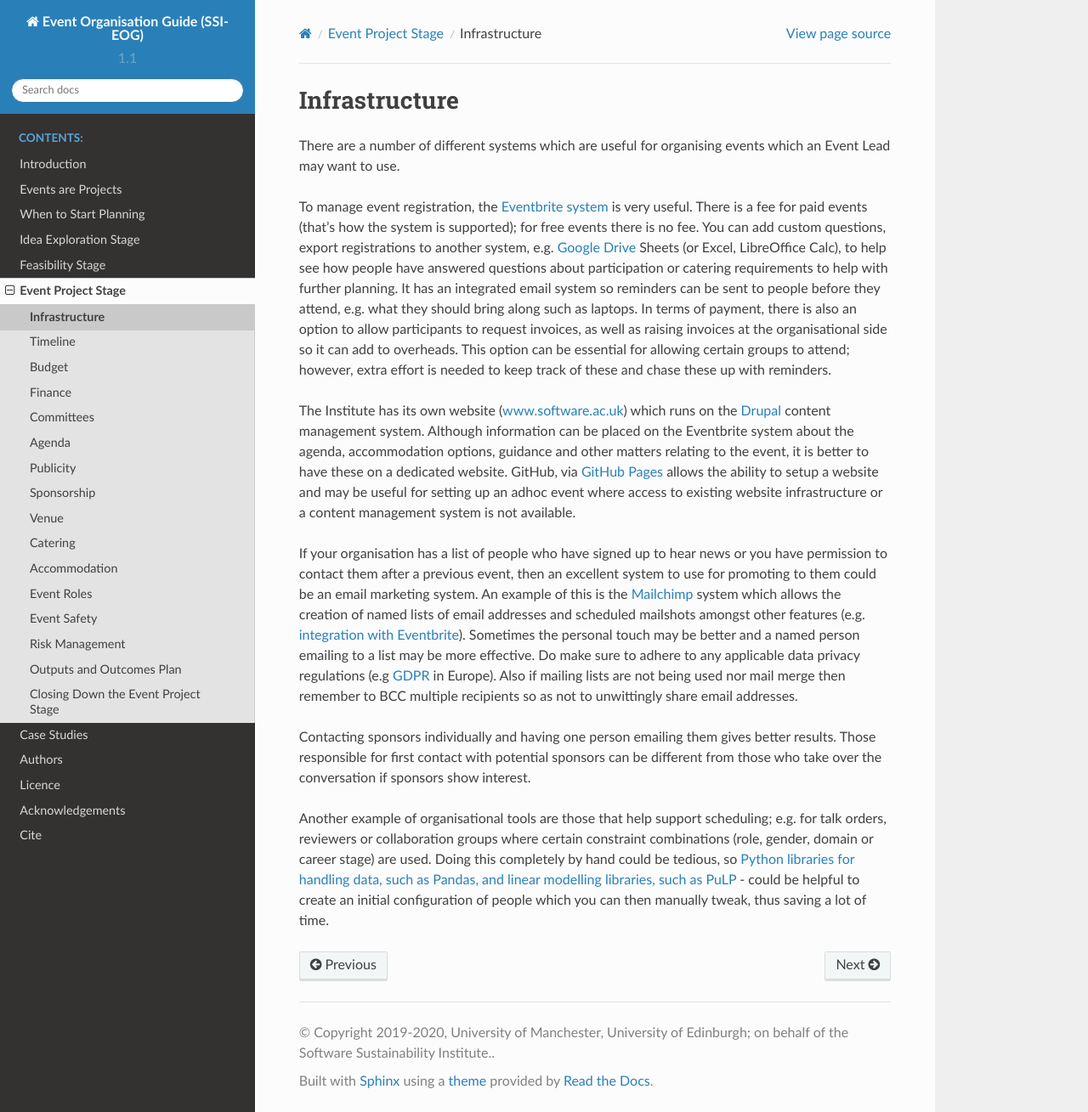
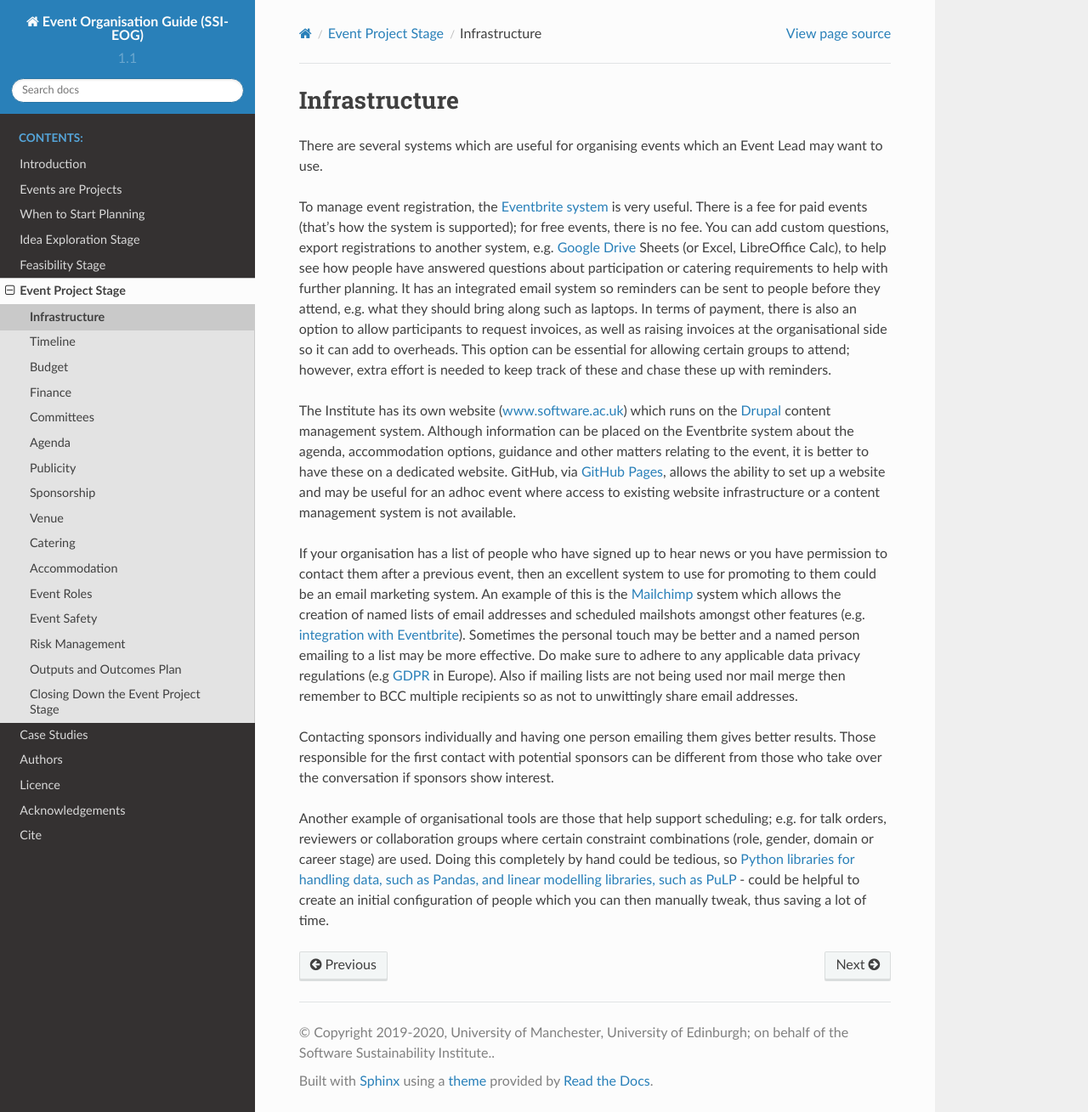
Before and after one commit to softwaresaved/event-organisation-guide, a Sphinx documentation site: the page built from docs/eog/eps-infrastructure.rst, in a window 1280 px wide and 1309 px high. Shown: the whole window at 85% size. Built offline with Sphinx 7.4.7 and the Read the Docs theme 2.0.0, drawn with Linux system fonts in a browser that asks for light colours.

Commit message:
Update eps-infrastructure.rst

```diff
--- a/docs/eog/eps-infrastructure.rst
+++ b/docs/eog/eps-infrastructure.rst
@@ -3,14 +3,14 @@
 Infrastructure
 ==============
 
-There are a number of different systems which are useful for organising events which an Event Lead may want to use.
+There are several systems which are useful for organising events which an Event Lead may want to use.
 
-To manage event registration, the `Eventbrite system <https://www.eventbrite.com/>`_ is very useful. There is a fee for paid events (that’s how the system is supported); for free events there is no fee. You can add custom questions, export registrations to another system, e.g. `Google Drive <https://drive.google.com/drive/my-drive>`_ Sheets (or Excel, LibreOffice Calc), to help see how people have answered questions about participation or catering requirements to help with further planning. It has an integrated email system so reminders can be sent to people before they attend, e.g. what they should bring along such as laptops. In terms of payment, there is also an option to allow participants to request invoices, as well as raising invoices at the organisational side so it can add to overheads. This option can be essential for allowing certain groups to attend; however, extra effort is needed to keep track of these and chase these up with reminders.
+To manage event registration, the `Eventbrite system <https://www.eventbrite.com/>`_ is very useful. There is a fee for paid events (that’s how the system is supported); for free events, there is no fee. You can add custom questions, export registrations to another system, e.g. `Google Drive <https://drive.google.com/drive/my-drive>`_ Sheets (or Excel, LibreOffice Calc), to help see how people have answered questions about participation or catering requirements to help with further planning. It has an integrated email system so reminders can be sent to people before they attend, e.g. what they should bring along such as laptops. In terms of payment, there is also an option to allow participants to request invoices, as well as raising invoices at the organisational side so it can add to overheads. This option can be essential for allowing certain groups to attend; however, extra effort is needed to keep track of these and chase these up with reminders.
 
-The Institute has its own website (`www.software.ac.uk <https://www.software.ac.uk>`_) which runs on the `Drupal <https://www.drupal.org/>`_ content management system. Although information can be placed on the Eventbrite system about the agenda, accommodation options, guidance and other matters relating to the event, it is better to have these on a dedicated website. GitHub, via `GitHub Pages <https://pages.github.com/>`_ allows the ability to setup a website and may be useful for setting up an adhoc event where access to existing website infrastructure or a content management system is not available.
+The Institute has its own website (`www.software.ac.uk <https://www.software.ac.uk>`_) which runs on the `Drupal <https://www.drupal.org/>`_ content management system. Although information can be placed on the Eventbrite system about the agenda, accommodation options, guidance and other matters relating to the event, it is better to have these on a dedicated website. GitHub, via `GitHub Pages <https://pages.github.com/>`_, allows the ability to set up a website and may be useful for an adhoc event where access to existing website infrastructure or a content management system is not available.
 
 If your organisation has a list of people who have signed up to hear news or you have permission to contact them after a previous event, then an excellent system to use for promoting to them could be an email marketing system. An example of this is the `Mailchimp <https://mailchimp.com/>`_ system which allows the creation of named lists of email addresses and scheduled mailshots amongst other features (e.g. `integration with Eventbrite <https://docs.google.com/document/d/1jF478TeevvO9BMRIIKTQYEmzIaec10dLuypTtNAxq4U/edit#>`_). Sometimes the personal touch may be better and a named person emailing to a list may be more effective. Do make sure to adhere to any applicable data privacy regulations (e.g `GDPR <https://en.wikipedia.org/wiki/General_Data_Protection_Regulation>`_ in Europe). Also if mailing lists are not being used nor mail merge then remember to BCC multiple recipients so as not to unwittingly share email addresses.
 
-Contacting sponsors individually and having one person emailing them gives better results. Those responsible for first contact with potential sponsors can be different from those who take over the conversation if sponsors show interest.
+Contacting sponsors individually and having one person emailing them gives better results. Those responsible for the first contact with potential sponsors can be different from those who take over the conversation if sponsors show interest.
 
 Another example of organisational tools are those that help support scheduling; e.g. for talk orders, reviewers or collaboration groups where certain constraint combinations (role, gender, domain or career stage) are used. Doing this completely by hand could be tedious, so `Python libraries for handling data, such as Pandas, and linear modelling libraries, such as PuLP <https://www.software.ac.uk/blog/2017-12-18-assigning-fellowship-programme-2018-applications-reviewers>`_ - could be helpful to create an initial configuration of people which you can then manually tweak, thus saving a lot of time.
```
